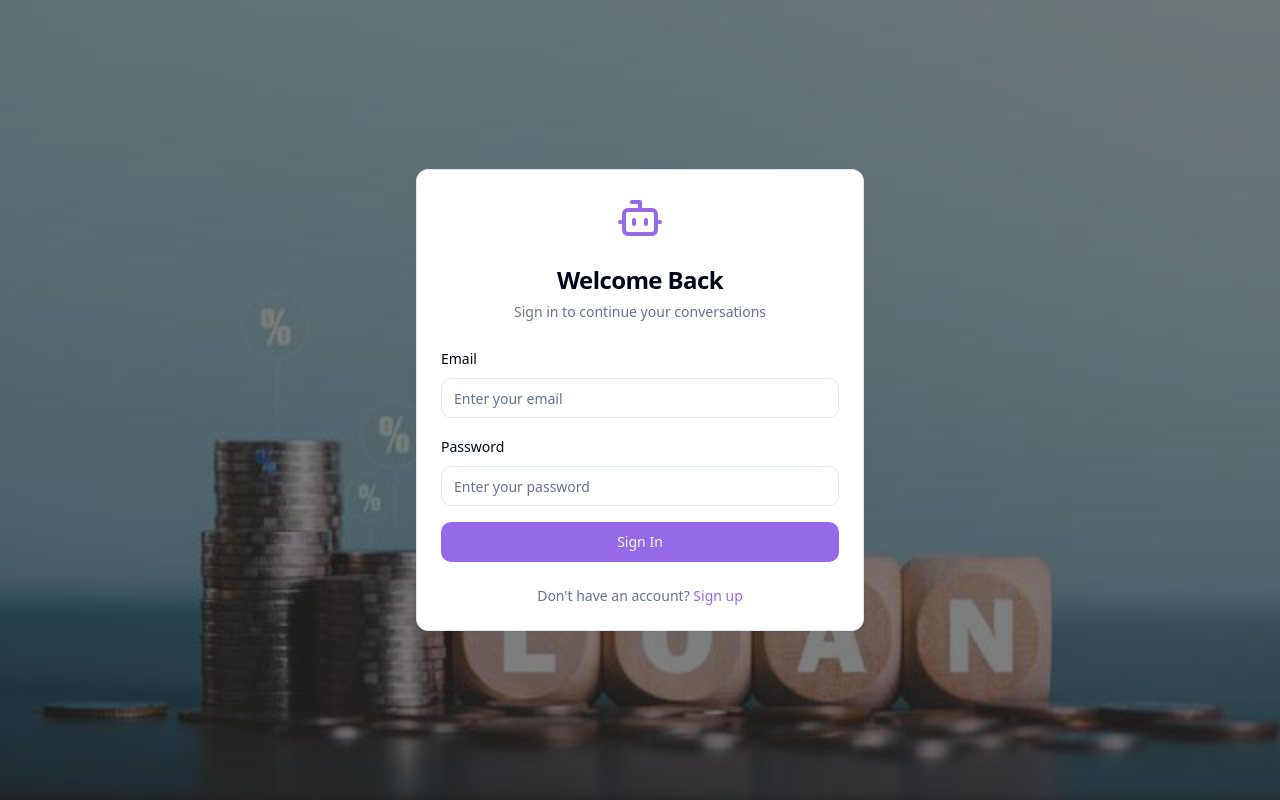
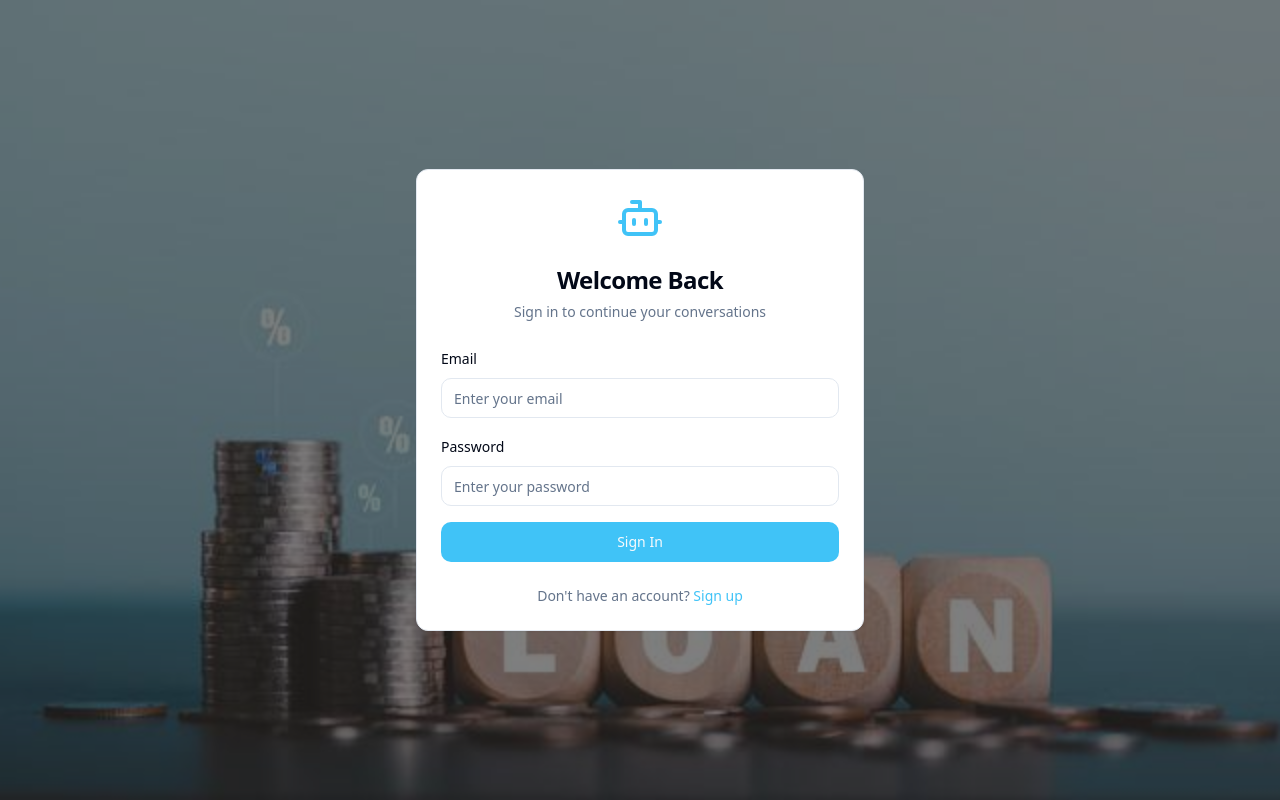
Before and after one commit to giripriyans/audio-text-buddy, a React (Vite) app: page /login in a window 1280 px wide. Built offline with nearby package versions, Linux system fonts and the light colour scheme.

Commit message:
Change login page color
Set the login page background color to sky blue.

```diff
--- a/src/index.css
+++ b/src/index.css
@@ -17,7 +17,7 @@ All colors MUST be HSL.
     --popover: 0 0% 100%;
     --popover-foreground: 222.2 84% 4.9%;
 
-    --primary: 261 73% 66%;
+    --primary: 197 92% 61%;
     --primary-foreground: 210 40% 98%;
 
     --secondary: 210 40% 96.1%;
@@ -26,7 +26,7 @@ All colors MUST be HSL.
     --muted: 210 40% 96.1%;
     --muted-foreground: 215.4 16.3% 46.9%;
 
-    --accent: 261 73% 66%;
+    --accent: 197 92% 61%;
     --accent-foreground: 210 40% 98%;
 
     --destructive: 0 84.2% 60.2%;
@@ -34,7 +34,7 @@ All colors MUST be HSL.
 
     --border: 214.3 31.8% 91.4%;
     --input: 214.3 31.8% 91.4%;
-    --ring: 261 73% 66%;
+    --ring: 197 92% 61%;
 
     --radius: 0.75rem;
 
```
